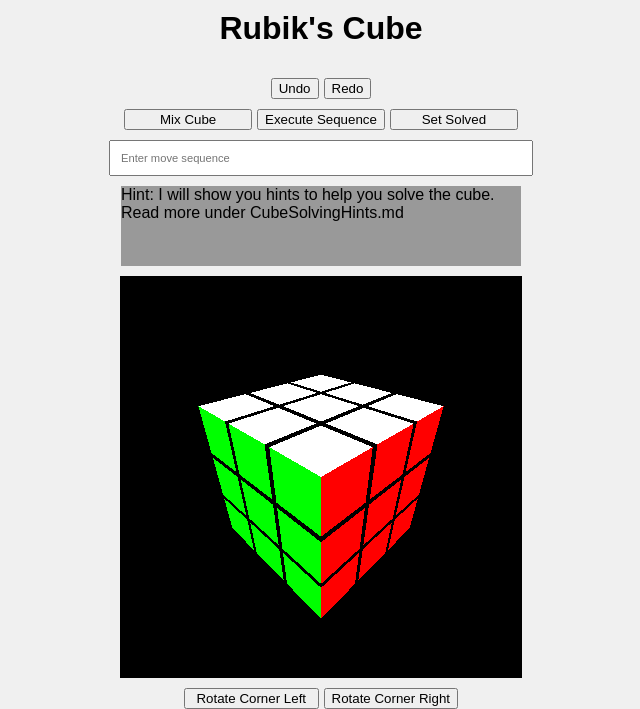
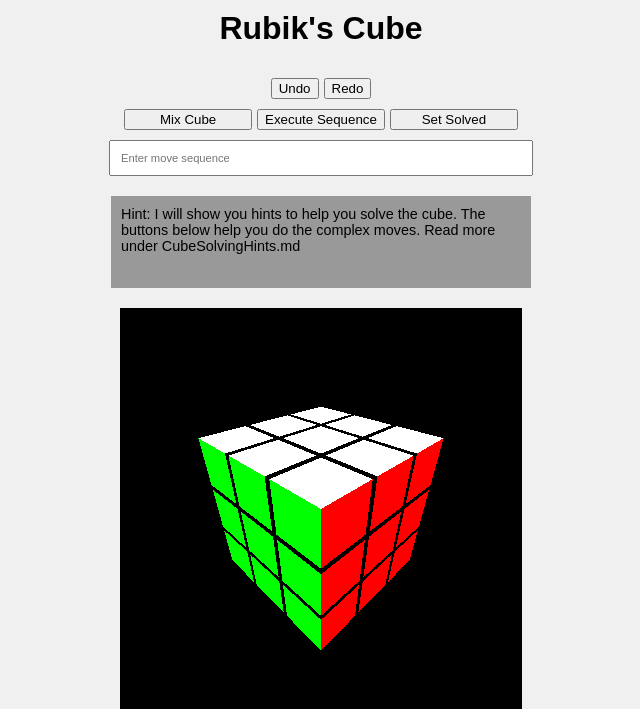
Before and after one commit to aadimiro/Rubik, a Flask app: page / in a window 1280 px wide. Shown: the top 709 px of the page, without its empty margins (319-959 px from the left). Run offline with Flask 3, Linux system fonts and the light colour scheme.

Commit message:
Enhance cube automation and hint system with updated move sequences and dynamic hints

```diff
--- a/rubiks-cube-app/src/app.py
+++ b/rubiks-cube-app/src/app.py
@@ -118,11 +118,11 @@ def insertcornerright():
 
 @app.route('/cube/automoveleft', methods=['POST'])
 def automoveleft():
-    return execute_move_sequence("U' L' F U F'")
+    return execute_move_sequence("U' L' U L U F U' F'")
 
 @app.route('/cube/automoveright', methods=['POST'])
 def automoveright():
-    return execute_move_sequence("U R F' U' F")
+    return execute_move_sequence("U R U' R' U' F' U F")
 
 @app.route('/cube/linetofish', methods=['POST'])
 def linetofish():
--- a/rubiks-cube-app/src/static/css/styles.css
+++ b/rubiks-cube-app/src/static/css/styles.css
@@ -57,8 +57,8 @@ canvas {
 }
 
 #hintText {
-    margin: 0;
-    font-size: 1em;
+    margin: 10px; /* Add margin for spacing */
+    font-size: 0.9em; /* Make the text a little smaller */
     color: #000000;
     background-color: rgb(153, 153, 153);
     height: 5em; /* Set height to 5 lines */
@@ -66,4 +66,5 @@ canvas {
     overflow-wrap: break-word; /* Break long words */
     white-space: pre-wrap; /* Preserve whitespace and wrap text */
     overflow: hidden; /* Hide overflow */
+    padding: 10px; /* Add padding to the border */
 }
--- a/rubiks-cube-app/src/static/js/cube.js
+++ b/rubiks-cube-app/src/static/js/cube.js
@@ -17,6 +17,10 @@ export class Cube {
         console.log('Fetched orientation matrix:', this.orientationMatrix);
         this.saveState();
         this.render();
+        if (this.historyIndex > 0) {
+            this.updateHint(); // Update hint based on the new state
+        }
+
     }
 
     async sendKeyPress(key) {
@@ -87,6 +91,7 @@ export class Cube {
             this.orientationMatrix = previousState.orientationMatrix;
             await this.setState(previousState.state, previousState.orientationMatrix);
             this.render();
+            this.updateHint(); // Update hint based on the new state
         }
     }
 
@@ -98,6 +103,7 @@ export class Cube {
             this.orientationMatrix = nextState.orientationMatrix;
             await this.setState(nextState.state, nextState.orientationMatrix);
             this.render();
+            this.updateHint(); // Update hint based on the new state
         }
     }
 
@@ -108,4 +114,82 @@ export class Cube {
             body: JSON.stringify({ state, orientation: orientationMatrix })
         });
     }
+
+    updateHint() {
+        const hintText = document.getElementById('hintText');
+        if (!this.isWhiteCross()) {
+            hintText.textContent = 'Hint: Make a white cross. You just need simple moves, give it a try!';
+        } else if (!this.isFirstLayerComplete()) {
+            hintText.textContent = 'Hint: Complete the first layer with white face. Use the [Rotate Corner ...] and ' +
+                                   '[Insert corner...] moves as help';
+        } else if (!this.isFirstTwoLayersComplete()) {
+            hintText.textContent = 'Hint: Complete the first two layers. Use the [Auto Move ...] moves as ' +
+                                   'help to insert the edges';
+        } else if (!this.isLastLayerYellow()) {
+            hintText.textContent = 'Hint: Complete the last yellow face. Use the [Line to fish ...] and ' +
+                                   '[Corner to fish ...] moves as help first to build a yellow fish. ' +
+                                   'Then the [Fish to yellow] move to get a yellow last layer';
+        } else if (!this.isLastLayerCorrect()) {
+            hintText.textContent = 'Hint: Solve the last layer. Use the [Rotate 3 edges ...] move first to ' +
+                                    'fix the edges, finally the [Rotate 3 corners ...] move fix the corners.' +
+                                    'Finally just rotate the last face to solve the cube';
+        } else {
+            hintText.textContent = 'Congratulations! You solved the cube!';
+        }
+    }
+
+    isWhiteCross() {
+        // Check if the white cross is present on the top face
+        const U = this.state.U;
+        return U[1] === 'W' && U[3] === 'W' && U[5] === 'W' && U[7] === 'W';
+    }
+
+    isFirstLayerComplete() {
+        // Check if the first layer with the white face is complete
+        const U = this.state.U;
+        const F = this.state.F;
+        const R = this.state.R;
+        const B = this.state.B;
+        const L = this.state.L;
+        return this.isWhiteCross() &&
+            U[0] === 'W' && U[2] === 'W' && U[6] === 'W' && U[8] === 'W' &&
+            F[8] === 'G' && F[6] === 'G' &&
+            R[8] === 'R' && R[6] === 'R' &&
+            B[8] === 'B' && B[6] === 'B' &&
+            L[6] === 'O' && L[6] === 'O' ;
+    }
+
+    isFirstTwoLayersComplete() {
+        // Check if the first two layers are complete
+        const F = this.state.F;
+        const R = this.state.R;
+        const B = this.state.B;
+        const L = this.state.L;
+        return this.isFirstLayerComplete() &&
+            F[5] === 'G' && F[7] === 'G' &&
+            R[5] === 'R' && R[7] === 'R' &&
+            B[5] === 'B' && B[7] === 'B' &&
+            L[5] === 'O' && L[7] === 'O' ;
+    }
+
+    isLastLayerYellow() {
+        // Check if the last layer has a yellow face
+        const D = this.state.D;
+        return this.isFirstTwoLayersComplete() &&
+            D[0] === 'Y' && D[2] === 'Y' && D[6] === 'Y' && D[8] === 'Y' &&
+            D[1] === 'Y' && D[3] === 'Y' && D[5] === 'Y' && D[7] === 'Y';
+    }
+
+    isLastLayerCorrect() {
+        // Check if the last layer is solved
+        const F = this.state.F;
+        const R = this.state.R;
+        const B = this.state.B;
+        const L = this.state.L;
+        return this.isLastLayerYellow() &&
+            F[0] === 'G' && F[1] === 'G' && F[2] === 'G' &&
+            R[0] === 'R' && R[1] === 'R' && R[2] === 'R' &&
+            B[0] === 'B' && B[1] === 'B' && B[2] === 'B' &&
+            L[0] === 'O' && L[1] === 'O' && L[2] === 'O';
+    }
 }
--- a/rubiks-cube-app/src/templates/index.html
+++ b/rubiks-cube-app/src/templates/index.html
@@ -19,7 +19,7 @@
     </div>
     <input type="text" id="sequenceInput" maxlength="100" placeholder="Enter move sequence">
     <div id="hintContainer">
-        <p id="hintText">Hint: I will show you hints to help you solve the cube. Read more under CubeSolvingHints.md </p>
+        <p id="hintText">Hint: I will show you hints to help you solve the cube. The buttons below help you do the complex moves. Read more under CubeSolvingHints.md </p>
     </div>
     <canvas id="cubeCanvas" width="400" height="400"></canvas>
     <div class="button-container2">
@@ -31,8 +31,8 @@
         <button id="InsertCornerRight" title= "R U R'" class="op-button">Insert Corner Right</button>
     </div>
     <div class="button-container2">
-        <button id="AutoMoveLeft" title= "U' L' F U F'" class="op-button">Auto Move Left</button>
-        <button id="AutoMoveRight" title= "U R F' U' F" class="op-button">Auto Move Right</button>
+        <button id="AutoMoveLeft" title= "U' L' U L U F U' F''" class="op-button">Auto Move Left</button>
+        <button id="AutoMoveRight" title= "U R U' R' U' F' U F" class="op-button">Auto Move Right</button>
     </div>
     <div class="button-container3">
         <button id="LineToFish" title= "F R U R' U' F'" class="op-button">Line to fish</button>
```
